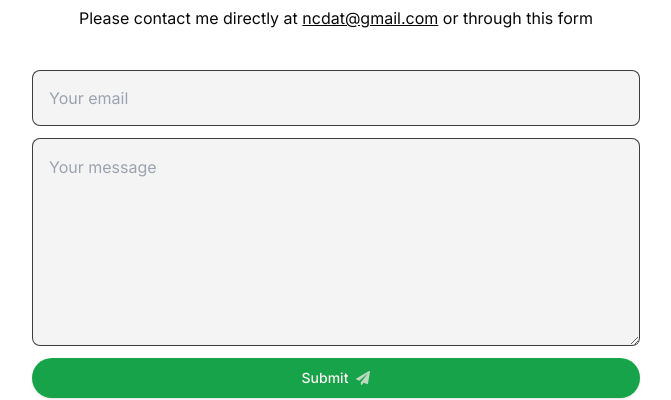
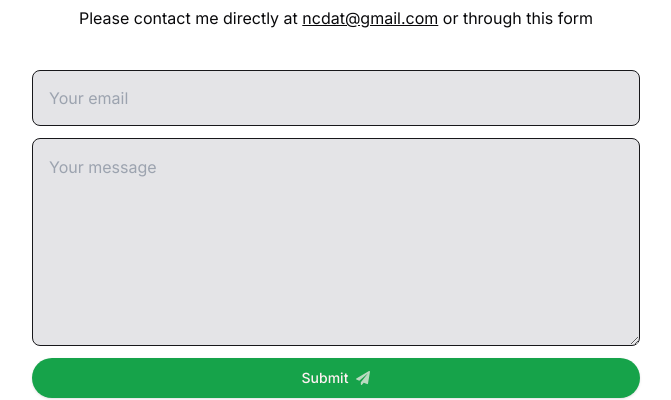
Before and after one commit to DatNguyenDN/my-portfolio, a Next.js app: page / in a window 1280 px wide. Shown: the part 4091-4491 px from the top of the page, without its empty margins (304-975 px from the left). Built offline with nearby package versions, Linux system fonts and the light colour scheme; no server answers.

Commit message:
fix input

```diff
--- a/components/Contact.tsx
+++ b/components/Contact.tsx
@@ -53,14 +53,14 @@ export default function Contact() {
           placeholder="Your email"
           required
           maxLength={500}
-          className="h-14 rounded-lg px-4 border border-black/75 bg-secondary"
+          className="h-14 rounded-lg px-4 border border-accent-foreground bg-input outline-none"
         />
         <textarea
           placeholder="Your message"
           name="message"
           required
           maxLength={5000}
-          className="h-52 my-3 p-4 rounded-lg border border-black/75 bg-secondary"
+          className="h-52 my-3 p-4 rounded-lg border border-accent-foreground bg-input outline-none"
         />
         <SubmitBtn />
       </form>
```
